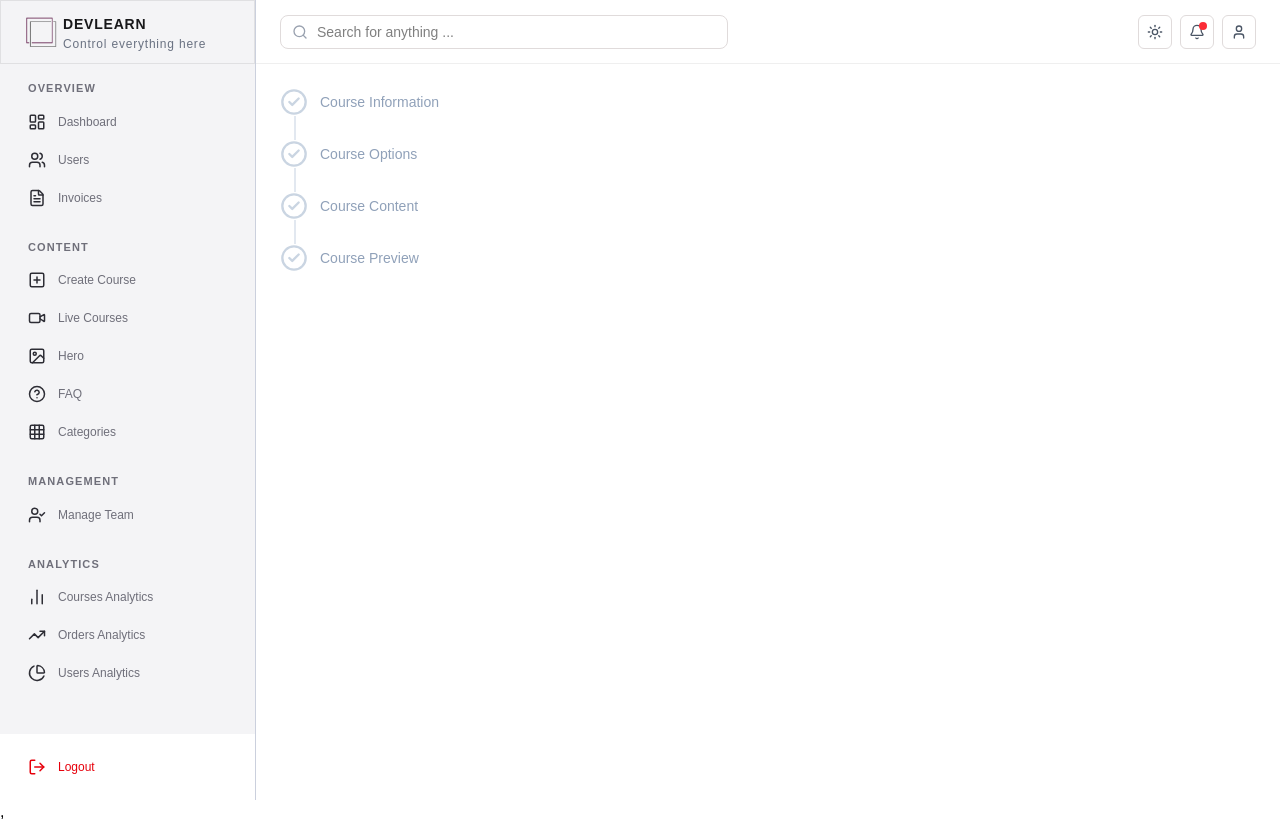
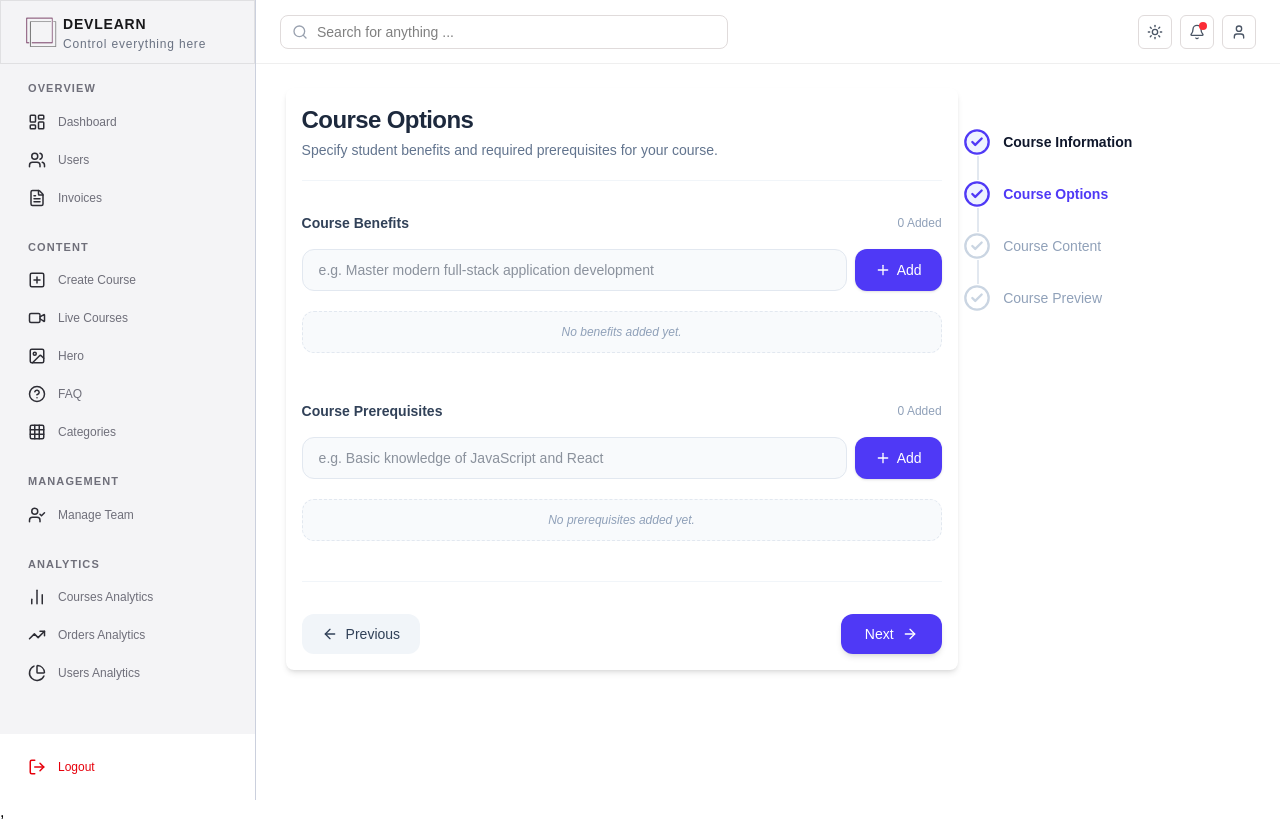
Before and after one commit to freelanceradnan/DevLearn-LMS-Platform, a React (Vite) app in the folder client/: page /admin/createCourse in a window 1280 px wide. Built offline with nearby package versions, Linux system fonts and the light colour scheme; sample sign-in values are in the browser's storage.

Commit message:
course option added

```diff
--- a/client/src/App.jsx
+++ b/client/src/App.jsx
@@ -10,6 +10,7 @@ import AdminProtected from "./Components/AdminProtected";
 import AdminLayout from "./Components/AdminLayout";
 import Dashboard from "./Components/Dashboard";
 import CreateCourse from "./Components/AdminDeshboard/CreateCourse/CreateCourse";
+
 
 function App() {
   return (
--- a/client/src/Components/AdminDeshboard/CreateCourse/CourseInfo.jsx
+++ b/client/src/Components/AdminDeshboard/CreateCourse/CourseInfo.jsx
@@ -1,17 +1,8 @@
 import React, { useState } from 'react';
 
-const CourseInfo = ({active, setActive}) => {
+const CourseInfo = ({active, setActive,formData, setFormData}) => {
 
-  const [formData, setFormData] = useState({
-    name: '',
-    description: '',
-    price: '',
-    estimatedPrice: '',
-    tags: '',
-    level: '',
-    demoUrl: '',
-    image: null,
-  });
+
 
   const handleChange = (e) => {
     const { name, value } = e.target;
--- /dev/null
+++ b/client/src/Components/AdminDeshboard/CreateCourse/CourseOptions.jsx
@@ -0,0 +1,220 @@
+import React, { useState } from "react";
+import { Plus, X, ArrowLeft, ArrowRight, Sparkles, AlertCircle } from "lucide-react";
+
+const CourseOptions = ({ active, setActive }) => {
+  const [benefits, setBenefits] = useState([]);
+  const [prerequisites, setPrerequisites] = useState([]);
+  const [benefitValue, setBenefitValue] = useState("");
+  const [prerequisiteValue, setPrerequisiteValue] = useState("");
+  const [error, setError] = useState({ benefit: "", prerequisite: "" });
+
+  // Add Benefit
+  const handleAddBenefit = (e) => {
+    e.preventDefault();
+    if (!benefitValue.trim()) {
+      setError((prev) => ({ ...prev, benefit: "Benefit title cannot be empty." }));
+      return;
+    }
+    setBenefits((prev) => [...prev, { title: benefitValue.trim() }]);
+    setBenefitValue("");
+    setError((prev) => ({ ...prev, benefit: "" }));
+  };
+
+  // Delete Benefit
+  const handleDeleteBenefit = (indexToDelete) => {
+    setBenefits((prev) => prev.filter((_, index) => index !== indexToDelete));
+  };
+
+  // Add Prerequisite
+  const handleAddPrerequisite = (e) => {
+    e.preventDefault();
+    if (!prerequisiteValue.trim()) {
+      setError((prev) => ({ ...prev, prerequisite: "Prerequisite title cannot be empty." }));
+      return;
+    }
+    setPrerequisites((prev) => [...prev, { title: prerequisiteValue.trim() }]);
+    setPrerequisiteValue("");
+    setError((prev) => ({ ...prev, prerequisite: "" }));
+  };
+
+  // Delete Prerequisite
+  const handleDeletePrerequisite = (indexToDelete) => {
+    setPrerequisites((prev) => prev.filter((_, index) => index !== indexToDelete));
+  };
+
+  return (
+    <div className="max-w-2xl mx-auto md:p-4 bg-white shadow-md rounded-lg">
+      {/* Header */}
+      <div className="border-b border-slate-100 pb-5 mb-8 flex justify-between items-center">
+        <div>
+          <h2 className="text-2xl font-bold text-slate-800 tracking-tight">
+            Course Options
+          </h2>
+          <p className="text-sm text-slate-500 mt-1">
+            Specify student benefits and required prerequisites for your course.
+          </p>
+        </div>
+
+      </div>
+
+      <div className="space-y-10">
+        {/* Course Benefits Section */}
+        <div className="space-y-4">
+          <div className="flex justify-between items-center">
+            <label className="block text-sm font-semibold text-slate-700">
+              Course Benefits
+            </label>
+            <span className="text-xs text-slate-400 font-medium">
+              {benefits.length} Added
+            </span>
+          </div>
+
+          <form onSubmit={handleAddBenefit} className="space-y-2">
+            <div className="flex gap-2">
+              <input
+                type="text"
+                value={benefitValue}
+                onChange={(e) => {
+                  setBenefitValue(e.target.value);
+                  if (error.benefit) setError((prev) => ({ ...prev, benefit: "" }));
+                }}
+                placeholder="e.g. Master modern full-stack application development"
+                className={`w-full px-4 py-2.5 text-sm text-slate-800 bg-slate-50 border rounded-xl focus:bg-white focus:outline-none focus:ring-2 focus:ring-indigo-500/20 transition-all ${
+                  error.benefit ? "border-red-400" : "border-slate-200 focus:border-indigo-500"
+                }`}
+              />
+              <button
+                type="submit"
+                className="inline-flex items-center gap-1.5 px-5 py-2.5 bg-indigo-600 hover:bg-indigo-700 text-white text-sm font-medium rounded-xl shadow-sm hover:shadow transition-all active:scale-95 shrink-0"
+              >
+                <Plus className="w-4 h-4" /> Add
+              </button>
+            </div>
+            {error.benefit && (
+              <p className="text-xs text-red-500 flex items-center gap-1 mt-1">
+                <AlertCircle className="w-3.5 h-3.5" /> {error.benefit}
+              </p>
+            )}
+          </form>
+
+          {/* Benefits Tags / List */}
+          <div className="space-y-2 pt-1">
+            {benefits.length === 0 ? (
+              <p className="text-xs text-slate-400 italic bg-slate-50 p-3 rounded-xl border border-dashed border-slate-200 text-center">
+                No benefits added yet.
+              </p>
+            ) : (
+              benefits.map((item, index) => (
+                <div
+                  key={index}
+                  className="group flex items-center justify-between p-3 bg-slate-50 border border-slate-200/80 hover:border-indigo-200 hover:bg-indigo-50/30 rounded-xl transition-all"
+                >
+                  <span className="text-sm font-medium text-slate-700 break-all pr-2">
+                    {item.title}
+                  </span>
+                  <button
+                    type="button"
+                    onClick={() => handleDeleteBenefit(index)}
+                    className="p-1 text-slate-400 hover:text-red-600 hover:bg-red-50 rounded-lg transition-colors shrink-0"
+                    title="Remove item"
+                  >
+                    <X className="w-4 h-4" />
+                  </button>
+                </div>
+              ))
+            )}
+          </div>
+        </div>
+
+        {/* Course Prerequisites Section */}
+        <div className="space-y-4 pt-2">
+          <div className="flex justify-between items-center">
+            <label className="block text-sm font-semibold text-slate-700">
+              Course Prerequisites
+            </label>
+            <span className="text-xs text-slate-400 font-medium">
+              {prerequisites.length} Added
+            </span>
+          </div>
+
+          <form onSubmit={handleAddPrerequisite} className="space-y-2">
+            <div className="flex gap-2">
+              <input
+                type="text"
+                value={prerequisiteValue}
+                onChange={(e) => {
+                  setPrerequisiteValue(e.target.value);
+                  if (error.prerequisite) setError((prev) => ({ ...prev, prerequisite: "" }));
+                }}
+                placeholder="e.g. Basic knowledge of JavaScript and React"
+                className={`w-full px-4 py-2.5 text-sm text-slate-800 bg-slate-50 border rounded-xl focus:bg-white focus:outline-none focus:ring-2 focus:ring-indigo-500/20 transition-all ${
+                  error.prerequisite ? "border-red-400" : "border-slate-200 focus:border-indigo-500"
+                }`}
+              />
+              <button
+                type="submit"
+                className="inline-flex items-center gap-1.5 px-5 py-2.5 bg-indigo-600 hover:bg-indigo-700 text-white text-sm font-medium rounded-xl shadow-sm hover:shadow transition-all active:scale-95 shrink-0"
+              >
+                <Plus className="w-4 h-4" /> Add
+              </button>
+            </div>
+            {error.prerequisite && (
+              <p className="text-xs text-red-500 flex items-center gap-1 mt-1">
+                <AlertCircle className="w-3.5 h-3.5" /> {error.prerequisite}
+              </p>
+            )}
+          </form>
+
+          {/* Prerequisites Tags / List */}
+          <div className="space-y-2 pt-1">
+            {prerequisites.length === 0 ? (
+              <p className="text-xs text-slate-400 italic bg-slate-50 p-3 rounded-xl border border-dashed border-slate-200 text-center">
+                No prerequisites added yet.
+              </p>
+            ) : (
+              prerequisites.map((item, index) => (
+                <div
+                  key={index}
+                  className="group flex items-center justify-between p-3 bg-slate-50 border border-slate-200/80 hover:border-indigo-200 hover:bg-indigo-50/30 rounded-xl transition-all"
+                >
+                  <span className="text-sm font-medium text-slate-700 break-all pr-2">
+                    {item.title}
+                  </span>
+                  <button
+                    type="button"
+                    onClick={() => handleDeletePrerequisite(index)}
+                    className="p-1 text-slate-400 hover:text-red-600 hover:bg-red-50 rounded-lg transition-colors shrink-0"
+                    title="Remove item"
+                  >
+                    <X className="w-4 h-4" />
+                  </button>
+                </div>
+              ))
+            )}
+          </div>
+        </div>
+      </div>
+
+      {/* Navigation Footer */}
+      <div className="flex justify-between items-center pt-8 mt-10 border-t border-slate-100">
+        <button
+          type="button"
+          onClick={() => setActive && setActive(active - 1)}
+          className="inline-flex items-center gap-2 px-5 py-2.5 bg-slate-100 hover:bg-slate-200 text-slate-700 text-sm font-medium rounded-xl transition-all active:scale-95"
+        >
+          <ArrowLeft className="w-4 h-4" /> Previous
+        </button>
+
+        <button
+          type="button"
+          onClick={() => setActive && setActive(active + 1)}
+          className="inline-flex items-center gap-2 px-6 py-2.5 bg-indigo-600 hover:bg-indigo-700 text-white text-sm font-medium rounded-xl shadow-md hover:shadow-lg transition-all active:scale-95"
+        >
+          Next <ArrowRight className="w-4 h-4" />
+        </button>
+      </div>
+    </div>
+  );
+};
+
+export default CourseOptions;
--- a/client/src/Components/AdminDeshboard/CreateCourse/CreateCourse.jsx
+++ b/client/src/Components/AdminDeshboard/CreateCourse/CreateCourse.jsx
@@ -1,10 +1,24 @@
 import React, { useState } from 'react';
 import CourseInfo from './CourseInfo';
 import CourseIndicator from './CourseIndicator';
+import CourseOptions from './CourseOptions';
 
 const CreateCourse = () => {
-    const [active,setActive]=useState(0)
+    const [active,setActive]=useState(1)
+    //course info
+    const [formData, setFormData] = useState({
+    name: '',
+    description: '',
+    price: '',
+    estimatedPrice: '',
+    tags: '',
+    level: '',
+    demoUrl: '',
+    image: null,
+  });
+  //course options
 
+  const [prerequisites,setPrerequisites]=useState([])
     return (
         <div className='max-w-5xl md:flex'>
         <div className='md:w-[70%]'>
@@ -12,8 +26,8 @@ const CreateCourse = () => {
        {/* course-info */}
         <div>
 
-        {active==0 && <CourseInfo/>}
-        {active==1 && <h2>this is one</h2>}
+        {active==0 && <CourseInfo active={active} setActive={setActive} formData={formData} setFormData={setFormData} formData={formData} setFormData={setFormData}/>}
+        {active==1 && <CourseOptions active={active} setActive={setActive} setPrerequisites={setPrerequisites}/>}
         {active==2 && <h2>this is two</h2>}
         {active==3 && <h2>this is three</h2>}
         {active==4&& <h2>this is four</h2>}
@@ -28,4 +42,4 @@ const CreateCourse = () => {
     );
 };
 
-export default CourseIndicator;
+export default CreateCourse;
```
